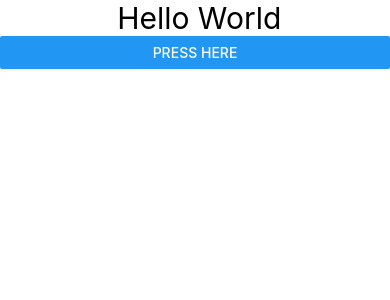
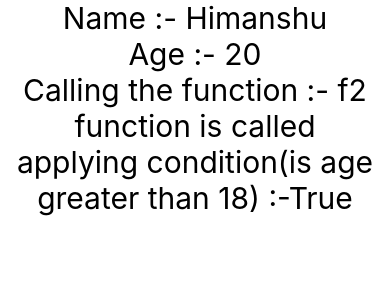
Before and after one commit to HimanshuTakshak2000/react-native-learn-from-Step_by_Step, a React Native app: screen / in a window 390 px wide. Shown: the top 300 px of the page. Built offline with nearby package versions, Linux system fonts and the light colour scheme.

Commit message:
What is JSX in react-native vd-7 by Step-By-Step

```diff
--- a/App.tsx
+++ b/App.tsx
@@ -1,31 +1,26 @@
 /* eslint-disable react-native/no-inline-styles */
 import React from 'react';
 
-import {Button, Text, View} from 'react-native';
+import {Text, View} from 'react-native';
 
+const age = 20;
+function f2() {
+  return 'f2 function is called';
+}
 function App() {
+  const name = 'Himanshu';
   return (
-    /* text -
-    <Text>Hello</Text>
-    // <Text></Text> // When we will use this we will get an error as it must we wrapped inside the view component
-    */
-
-    // //  View -
-    // <View>
-    //   <Text style={{fontSize: 30, textAlign: 'center'}}> Hello World</Text>
-    //   <Text style={{fontSize: 20, textAlign: 'center'}}> What up </Text>
-    //   {/* If we try to write text directly inside the view component. Wewill get error. */}
-    // </View>
-
-    /* <View>
-    //   text ---> This will give an error.
-    </View> */
-
-    //  Button -
+    // JSX :- It is javaScript Extension which allow use to write HTML Tag inside the Js code.
     <View>
-      <Text style={{fontSize: 30, textAlign: 'center'}}> Hello World</Text>
-      <Button title="Press Here" />
-      {/* What is difference between HTML tag and a Component in react-native :- First letter of the component is also capital letter and where as first letter of the HTML tag is small letter. */}
+      <Text style={{fontSize: 30, textAlign: 'center'}}>Name :- {name}</Text>
+      <Text style={{fontSize: 30, textAlign: 'center'}}>Age :- {age}</Text>
+      <Text style={{fontSize: 30, textAlign: 'center'}}>
+        Calling the function :- {f2()}
+      </Text>
+      <Text style={{fontSize: 30, textAlign: 'center'}}>
+        applying condition(is age greater than 18) :-
+        {age > 18 ? 'True' : 'False'}
+      </Text>
     </View>
   );
 }
```
